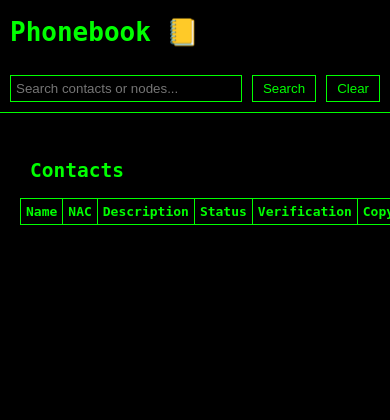
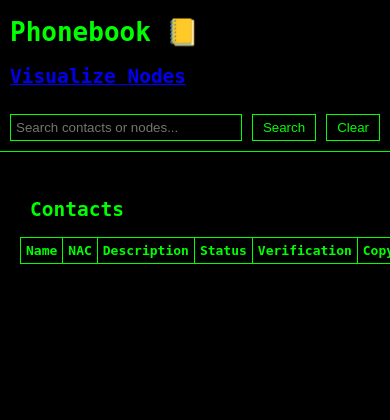
Before and after one commit to AdityaMitra5102/Project-Mariana, a Flask app: template templates/phonebook.html in a window 390 px wide; the page is wider, and only the part inside the window is pictured. Shown: the top 420 px of that part. Before the commit the page ends 225 px from the top of that part, so only its background shows below. Run offline with Flask 3, Linux system fonts and the light colour scheme; the template is opened without the code that fills it, so the values that code supplies are empty; parts of the project's set-up code (start-up, migrations or seed data) failed here and were passed over.

Commit message:
Update phonebook.html

```diff
--- a/templates/phonebook.html
+++ b/templates/phonebook.html
@@ -80,6 +80,7 @@ th, td {
 </head>
 <body>
     <h1>Phonebook 📒</h1>
+    <h2><a href="http://viz.mariana" target="_blank">Visualize Nodes</a></h2>
 
     <div id="search-section">
         <input type="text" id="search-input" placeholder="Search contacts or nodes...">
```
